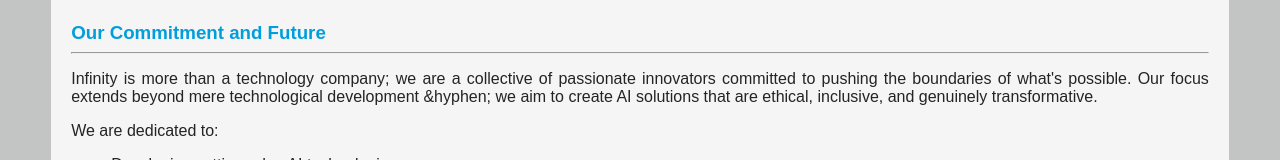
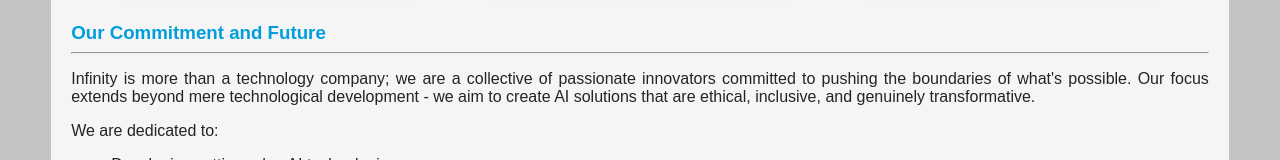
Before and after one commit to sandipkatel/handwritten-mathematical-problem-solver, a Next.js app in the folder client/: page /about in a window 1280 px wide. Shown: the part 1493-1653 px from the top of the page. Built offline with nearby package versions, Linux system fonts and the light colour scheme.

Commit message:
correct hypen

```diff
--- a/client/src/app/about/page.tsx
+++ b/client/src/app/about/page.tsx
@@ -60,7 +60,7 @@
           <p>
             Infinity is more than a technology company; we are a collective of
             passionate innovators committed to pushing the boundaries of what&apos;s
-            possible. Our focus extends beyond mere technological development &hyphen;
+            possible. Our focus extends beyond mere technological development &#8208;
             we aim to create AI solutions that are ethical, inclusive, and
             genuinely transformative.
           </p>
```
